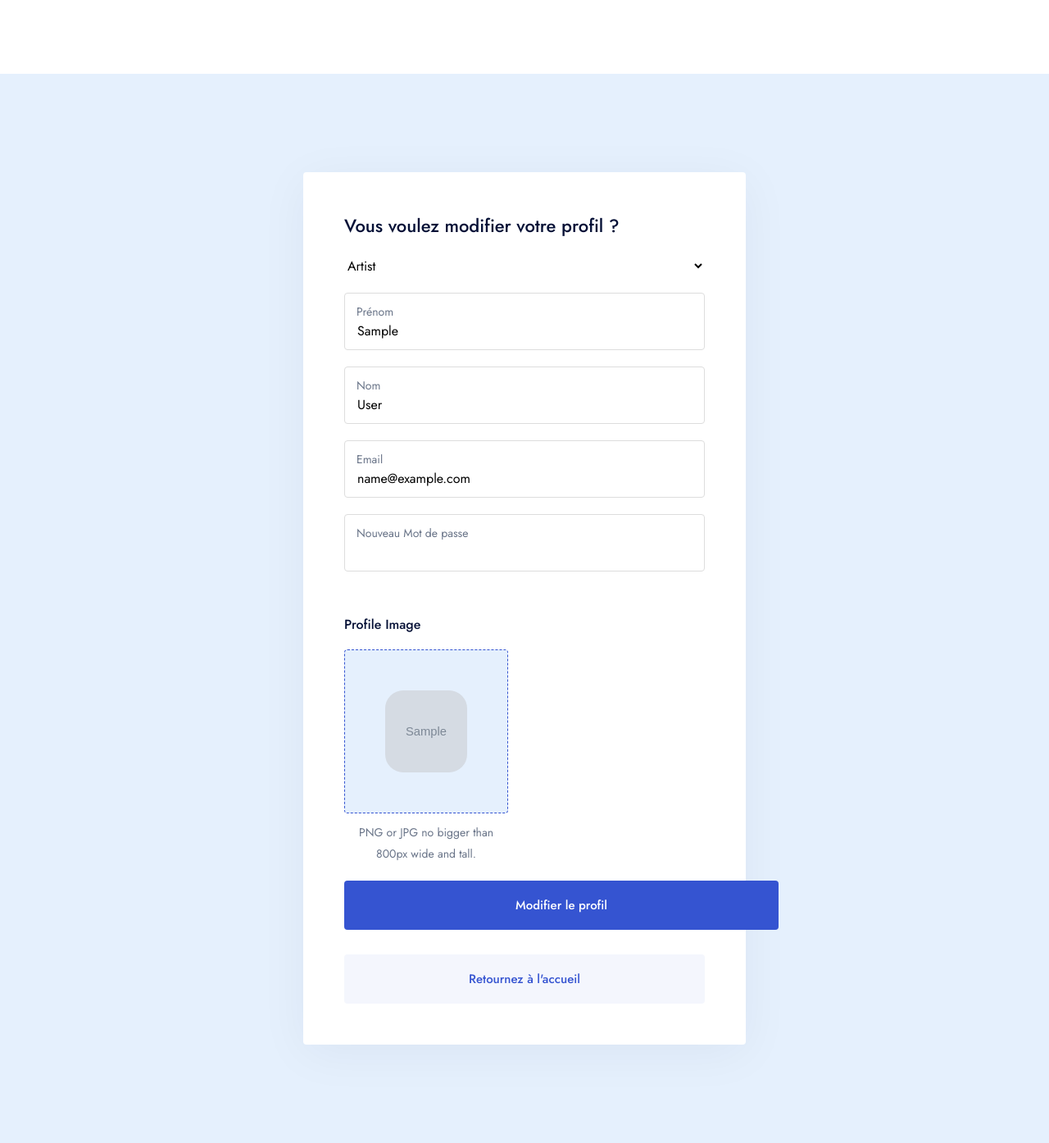
After one commit to MonsoonD/OneMix, a PHP site: page /profile.php in a window 1280 px wide. The commit adds this page. Shown: the whole page at 82% size. Run offline with PHP 8.4, Linux system fonts and the light colour scheme; the visitor is signed in with stand-in values (Sample User, id 1); tables that the repository leaves empty or names only in its code hold one stand-in row (values such as "Sample post"); grey boxes marked "Sample" are stand-in pictures.

Commit message:
login/register added and additional buttons added

```diff
--- /dev/null
+++ b/main-files/html/logout.php
@@ -0,0 +1,5 @@
+<?php
+session_start();
+session_destroy();
+header('Location: index.php');
+exit();
--- /dev/null
+++ b/main-files/html/profile.php
@@ -0,0 +1,242 @@
+<?php
+session_start();
+
+if (!isset($_SESSION['user'])) {
+    header('Location: login.php');
+    exit();
+}
+
+$dsn = 'mysql:dbname=onemix;host=127.0.0.1';
+$user = 'root';
+$password = '';
+$pdo = new PDO($dsn, $user, $password);
+
+$userId = $_SESSION['user']['id'];
+
+if ($_SERVER['REQUEST_METHOD'] === 'POST') {
+
+    if (isset($_FILES['profile_image']) && $_FILES['profile_image']['error'] == 0) {
+        $allowed = ['jpg', 'jpeg', 'png'];
+        $filename = $_FILES['profile_image']['name'];
+        $filetype = strtolower(pathinfo($filename, PATHINFO_EXTENSION));
+
+        if (in_array($filetype, $allowed)) {
+            $newFilename = uniqid() . '.' . $filetype;
+            $uploadPath = 'uploads/' . $newFilename;
+
+            if (move_uploaded_file($_FILES['profile_image']['tmp_name'], $uploadPath)) {
+
+                $sql = "UPDATE users SET profile_image = ? WHERE id = ?";
+                $stmt = $pdo->prepare($sql);
+                $stmt->execute([$newFilename, $userId]);
+
+                $_SESSION['user']['profile_image'] = $newFilename;
+            }
+        }
+    }
+
+    $profile = $_POST['profile'];
+    $firstName = $_POST['first_name'];
+    $lastName = $_POST['last_name'];
+    $email = $_POST['email'];
+    $newPassword = $_POST['new_password'];
+
+    $sql = "UPDATE users SET profile = ?, first_name = ?, last_name = ?, email = ?";
+    $params = [$profile, $firstName, $lastName, $email];
+
+    if (!empty($newPassword)) {
+        $hashedPassword = password_hash($newPassword, PASSWORD_DEFAULT);
+        $sql .= ", password = ?";
+        $params[] = $hashedPassword;
+    }
+
+    $sql .= " WHERE id = ?";
+    $params[] = $userId;
+
+    $stmt = $pdo->prepare($sql);
+    $stmt->execute($params);
+
+    $_SESSION['user'] = [
+        'id' => $userId,
+        'profile' => $profile,
+        'first_name' => $firstName,
+        'last_name' => $lastName,
+        'email' => $email,
+        'profile_image' => $_SESSION['user']['profile_image'] ?? null
+    ];
+
+    header('Location: profile.php?success=1');
+    exit();
+}// Get current user data
+$stmt = $pdo->prepare("SELECT * FROM users WHERE id = ?");
+$stmt->execute([$userId]);
+$userData = $stmt->fetch(PDO::FETCH_ASSOC);
+?>
+
+<!DOCTYPE html>
+<html lang="en" data-x="html" data-x-toggle="html-overflow-hidden">
+
+<head>
+    <meta charset="UTF-8">
+    <meta name="viewport" content="width=device-width, initial-scale=1">
+
+    <link rel="preconnect" href="https://fonts.googleapis.com">
+    <link rel="preconnect" href="https://fonts.gstatic.com" crossorigin>
+    <link href="https://fonts.googleapis.com/css2?family=Jost:wght@400;500;600&display=swap" rel="stylesheet">
+
+    <link rel="stylesheet" href="css/vendors.css">
+    <link rel="stylesheet" href="css/main.css">
+
+    <title>Edit Profile - MixOne</title>
+</head>
+    <body>
+        <div class="header-margin"></div>
+
+    <section class="layout-pt-lg layout-pb-lg bg-blue-2">
+        <div class="container">
+            <div class="row justify-center">
+                <div class="col-xl-6 col-lg-7 col-md-9">
+                    <div class="px-50 py-50 sm:px-20 sm:py-20 bg-white shadow-4 rounded-4">
+                        <h1 class="text-22 fw-500">Vous voulez modifier votre profil ?</h1>
+
+                        <?php if (isset($_GET['success'])): ?>
+                            <div class="alert alert-success mt-20">
+                                Profil modifié avec succès !
+                            </div>
+                        <?php endif; ?>
+
+                        <form action="profile.php" method="POST" class="row y-gap-20 pt-20">
+                            <div class="col-12">
+                                <div class="form-input">
+                                    <select name="profile" required>
+                                        <option value="artist" <?php echo $userData['profile'] === 'artist' ? 'selected' : ''; ?>>Artist</option>
+                                        <option value="studio" <?php echo $userData['profile'] === 'studio' ? 'selected' : ''; ?>>Studio</option>
+                                    </select>
+                                    <label class="lh-1 text-14 text-light-1"></label>
+                                </div>
+                            </div>
+
+                            <div class="col-12">
+                                <div class="form-input">
+                                    <input type="text" name="first_name" required value="<?php echo htmlspecialchars($userData['first_name']); ?>">
+                                    <label class="lh-1 text-14 text-light-1">Prénom</label>
+                                </div>
+                            </div>
+
+                            <div class="col-12">
+                                <div class="form-input">
+                                    <input type="text" name="last_name" required value="<?php echo htmlspecialchars($userData['last_name']); ?>">
+                                    <label class="lh-1 text-14 text-light-1">Nom</label>
+                                </div>
+                            </div>
+
+                            <div class="col-12">
+                                <div class="form-input">
+                                    <input type="email" name="email" required value="<?php echo htmlspecialchars($userData['email']); ?>">
+                                    <label class="lh-1 text-14 text-light-1">Email</label>
+                                </div>
+                            </div>
+
+                            <div class="col-12">
+                                <div class="form-input">
+                                    <input type="password" name="new_password">
+                                    <label class="lh-1 text-14 text-light-1">Nouveau Mot de passe</label>
+                                </div>
+                            </div>
+                            <div class="col-12">
+                                <div class="mt-30">
+                                    <div class="fw-500">Profile Image</div>
+                                    <div class="row x-gap-20 y-gap-20 pt-15">
+                                        <div class="col-auto">
+                                            <div class="w-200">
+                                                <div class="d-flex ratio ratio-1:1">
+                                                    <input type="file" id="profileImage" name="profile_image" accept="image/*" style="display: none;">
+                                                    <label for="profileImage" class="flex-center flex-column text-center bg-blue-2 h-full w-1/1 absolute rounded-4 border-type-1 cursor-pointer">
+                                                        <?php if (!empty($userData['profile_image'])): ?>
+                                                            <img src="uploads/<?php echo htmlspecialchars($userData['profile_image']); ?>" alt="Current profile" class="size-100 rounded-22 object-cover">
+                                                        <?php else: ?>
+                                                            <div class="icon-upload-file text-40 text-blue-1 mb-10"></div>
+                                                            <div class="text-blue-1 fw-500">Upload Photo</div>
+                                                        <?php endif; ?>
+                                                    </label>
+                                                </div>
+                                                <div class="text-center mt-10 text-14 text-light-1">PNG or JPG no bigger than 800px wide and tall.</div>
+                                            </div>
+                                        </div>
+                                    </div>
+                                </div>
+                            </div>
+                            <div class="col-12">
+                                <button type="submit" class="button py-20 -dark-1 bg-blue-1 text-white mx-auto d-block" style="width: 530px;">
+                                    Modifier le profil
+                                </button>
+                            </div>
+                        </form>
+
+                        <div class="row y-gap-20 pt-20">
+                            <div class="col-12">
+                                <a href="index.php" class="button py-20 -blue-1 bg-blue-1-05 text-blue-1 w-100">
+                                    Retournez à l'accueil
+                                </a>
+                            </div>
+                        </div>
+                    </div>
+                </div>
+            </div>
+        </div>
+    </section>
+
+    <script src="js/vendors.js"></script>
+    <script src="js/main.js"></script>
+    <script>function previewImages(event) {
+        const container = document.getElementById('imagePreviewContainer');
+        const uploadLabel = container.querySelector('label').parentNode.parentNode.parentNode;
+
+        const existingPreviews = container.querySelectorAll('.image-preview');
+        existingPreviews.forEach(preview => {
+            if (!preview.contains(uploadLabel)) {
+                preview.remove();
+            }
+        });
+
+        const files = event.target.files;
+        for (let i = 0; i < files.length; i++) {
+            const file = files[i];
+            const reader = new FileReader();
+
+            reader.onload = function(e) {
+                const previewDiv = document.createElement('div');
+                previewDiv.className = 'col-auto image-preview';
+
+                previewDiv.innerHTML = `
+                    <div class="w-200 relative">
+                        <div class="d-flex ratio ratio-1:1">
+                            <img src="${e.target.result}" alt="preview" class="img-ratio rounded-4">
+                            <div class="absolute-full-center d-flex justify-end">
+                                <div class="size-40 bg-white rounded-4 flex-center cursor-pointer" onclick="removePreview(this)">
+                                    <i class="icon-trash text-16 text-red-1"></i>
+                                </div>
+                            </div>
+                        </div>
+                    </div>
+                `;
+
+                container.appendChild(previewDiv);
+            };
+
+            reader.readAsDataURL(file);
+        }
+    }
+    function removePreview(element) {
+        const previewDiv = element.closest('.image-preview');
+        previewDiv.remove();
+
+        const container = document.getElementById('imagePreviewContainer');
+        const previews = container.querySelectorAll('.image-preview');
+        if (previews.length === 0) {
+            document.getElementById('imageUpload').value = '';
+        }
+    }
+    </script>
+</body>
+</html>
```
Also changed, not shown: main-files/html/index.php (+26 -10 lines), main-files/html/login.php (+8 -15 lines), main-files/html/signup.php (+4 -3 lines).
